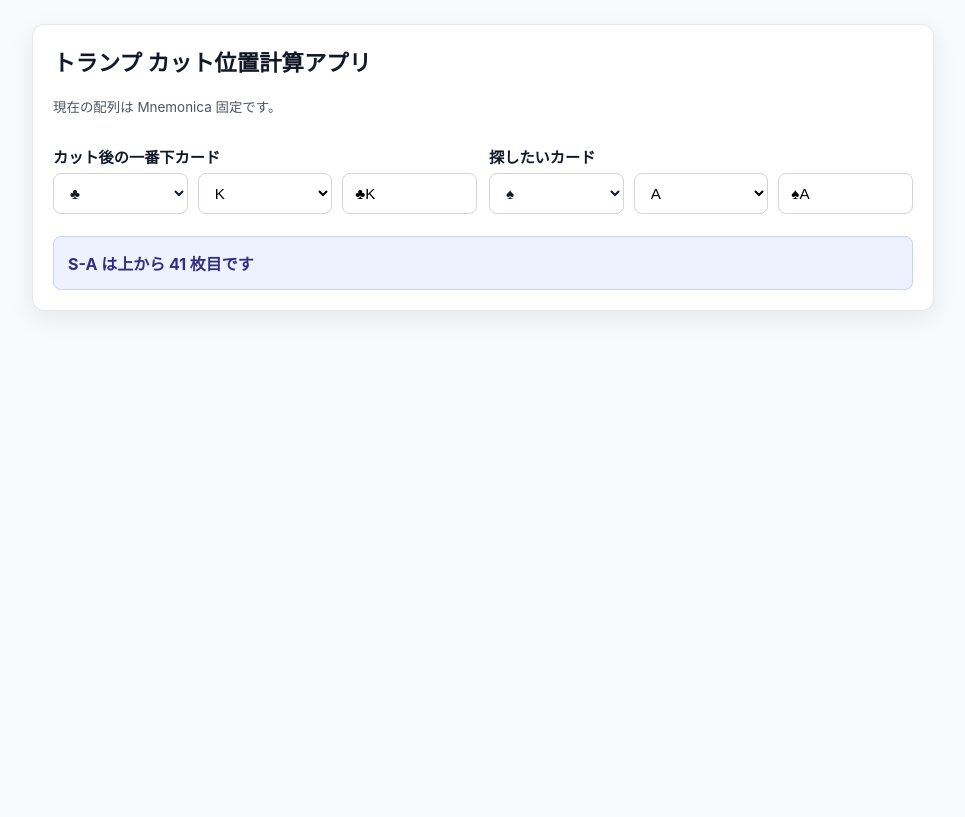
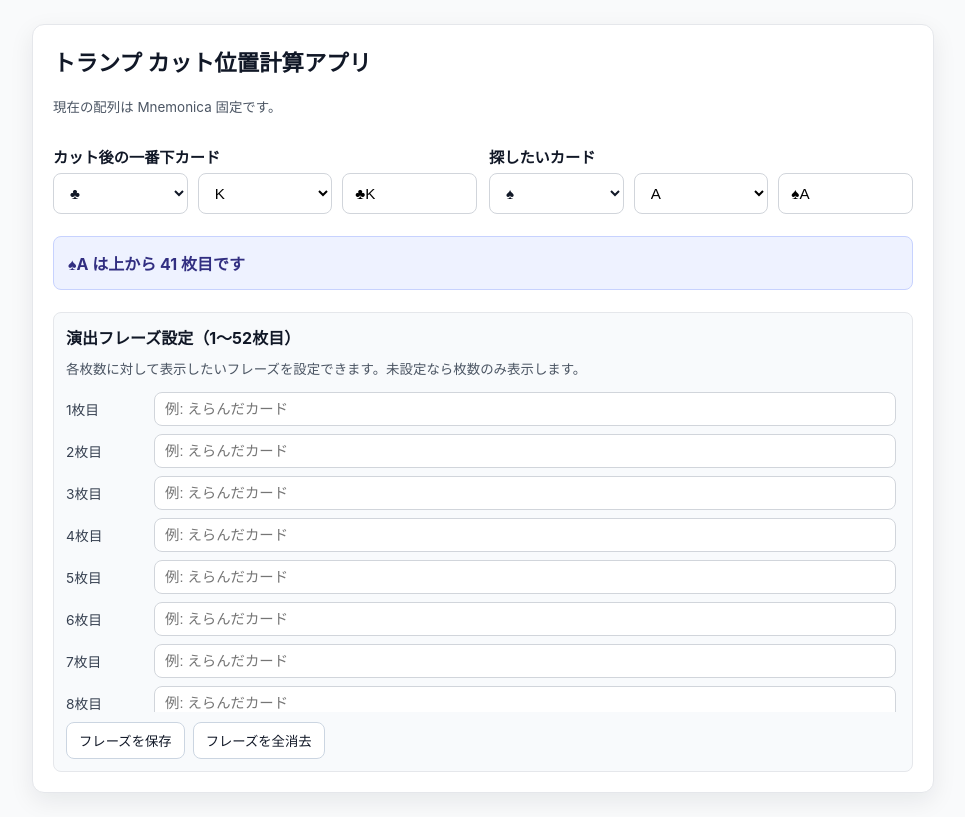
Before and after one commit to e-Effect/trump-cut-app, a plain HTML site: page index.html in a window 1280 px wide. Shown: the whole page, without its empty margins (157-1122 px from the left). Drawn offline with Linux system fonts and the light colour scheme.

Commit message:
Update app: 2026-04-26 14:39:01

```diff
--- a/index.html
+++ b/index.html
@@ -86,6 +86,51 @@
       margin-top: 4px;
       line-height: 1.5;
     }
+    .settings {
+      margin-top: 8px;
+      border: 1px solid #e5e7eb;
+      border-radius: 8px;
+      padding: 12px;
+      background: #f8fafc;
+    }
+    .settings h2 {
+      font-size: 1rem;
+      margin: 0 0 10px 0;
+    }
+    .phrase-grid {
+      display: grid;
+      grid-template-columns: 80px 1fr;
+      gap: 8px;
+      max-height: 320px;
+      overflow: auto;
+      padding-right: 4px;
+    }
+    .phrase-label {
+      font-size: 0.86rem;
+      color: #374151;
+      align-self: center;
+    }
+    .phrase-input {
+      font-size: 0.9rem;
+      padding: 8px 10px;
+    }
+    .settings-actions {
+      display: flex;
+      gap: 8px;
+      margin-top: 10px;
+      flex-wrap: wrap;
+    }
+    button {
+      border: 1px solid #cbd5e1;
+      background: #ffffff;
+      color: #111827;
+      border-radius: 8px;
+      padding: 8px 12px;
+      cursor: pointer;
+    }
+    button:hover {
+      background: #f3f4f6;
+    }
     @media (max-width: 700px) {
       .row {
         grid-template-columns: 1fr;
@@ -124,6 +169,16 @@
 
       <div id="result" class="result">ここに結果が表示されます</div>
       <div id="error" class="error" style="display:none;"></div>
+
+      <section class="settings">
+        <h2>演出フレーズ設定（1〜52枚目）</h2>
+        <p class="hint">各枚数に対して表示したいフレーズを設定できます。未設定なら枚数のみ表示します。</p>
+        <div id="phraseGrid" class="phrase-grid"></div>
+        <div class="settings-actions">
+          <button id="savePhrasesBtn" type="button">フレーズを保存</button>
+          <button id="clearPhrasesBtn" type="button">フレーズを全消去</button>
+        </div>
+      </section>
     </section>
   </main>
 
@@ -134,6 +189,9 @@
     const bottomRank = document.getElementById("bottomRank");
     const targetSuit = document.getElementById("targetSuit");
     const targetRank = document.getElementById("targetRank");
+    const phraseGrid = document.getElementById("phraseGrid");
+    const savePhrasesBtn = document.getElementById("savePhrasesBtn");
+    const clearPhrasesBtn = document.getElementById("clearPhrasesBtn");
     const resultEl = document.getElementById("result");
     const errorEl = document.getElementById("error");
 
@@ -168,6 +226,7 @@
     }
 
     const ACTIVE_DECK = MNEMONICA_COMPACT.map(fromCompactCard);
+    const PHRASE_STORAGE_KEY = "trump-cut-app-phrases-v1";
 
     function normalizeCard(raw) {
       const value = (raw || "").trim().toUpperCase();
@@ -217,6 +276,64 @@
       return `${suitEl.value}-${rankEl.value}`;
     }
 
+    function formatCardForDisplay(cardCode) {
+      const [suit, rank] = cardCode.split("-");
+      return `${SUIT_SYMBOLS[suit]}${rank}`;
+    }
+
+    function buildPhraseInputs() {
+      phraseGrid.innerHTML = "";
+      for (let i = 1; i <= 52; i += 1) {
+        const label = document.createElement("div");
+        label.className = "phrase-label";
+        label.textContent = `${i}枚目`;
+
+        const input = document.createElement("input");
+        input.className = "phrase-input";
+        input.type = "text";
+        input.placeholder = "例: えらんだカード";
+        input.dataset.position = String(i);
+
+        phraseGrid.appendChild(label);
+        phraseGrid.appendChild(input);
+      }
+    }
+
+    function getPhraseInputs() {
+      return Array.from(phraseGrid.querySelectorAll("input[data-position]"));
+    }
+
+    function savePhrases() {
+      const phrases = {};
+      for (const input of getPhraseInputs()) {
+        const text = input.value.trim();
+        if (text) {
+          phrases[input.dataset.position] = text;
+        }
+      }
+      localStorage.setItem(PHRASE_STORAGE_KEY, JSON.stringify(phrases));
+      render();
+    }
+
+    function loadPhrases() {
+      const raw = localStorage.getItem(PHRASE_STORAGE_KEY);
+      if (!raw) {
+        return {};
+      }
+      try {
+        return JSON.parse(raw) || {};
+      } catch {
+        return {};
+      }
+    }
+
+    function applyPhrasesToInputs() {
+      const phrases = loadPhrases();
+      for (const input of getPhraseInputs()) {
+        input.value = phrases[input.dataset.position] || "";
+      }
+    }
+
     function fillSelect(selectEl, values, labels = null) {
       selectEl.innerHTML = "";
       for (const value of values) {
@@ -251,10 +368,17 @@
         showError(calc.error);
         return;
       }
-
-      resultEl.textContent = `${target} は上から ${calc.position} 枚目です`;
+      const phrases = loadPhrases();
+      const phrase = phrases[String(calc.position)];
+      if (phrase) {
+        resultEl.textContent = `${formatCardForDisplay(target)} は上から ${calc.position} 枚目。フレーズ: 「${phrase}」`;
+      } else {
+        resultEl.textContent = `${formatCardForDisplay(target)} は上から ${calc.position} 枚目です`;
+      }
     }
 
+    buildPhraseInputs();
+    applyPhrasesToInputs();
     fillSelect(bottomSuit, SUIT_LIST, SUIT_SYMBOLS);
     fillSelect(targetSuit, SUIT_LIST, SUIT_SYMBOLS);
     fillSelect(bottomRank, RANK_LIST);
@@ -287,6 +411,14 @@
       setCardFromSelects(targetSuit, targetRank, targetCardInput);
       render();
     });
+    savePhrasesBtn.addEventListener("click", savePhrases);
+    clearPhrasesBtn.addEventListener("click", () => {
+      for (const input of getPhraseInputs()) {
+        input.value = "";
+      }
+      localStorage.removeItem(PHRASE_STORAGE_KEY);
+      render();
+    });
 
     render();
   </script>
```
